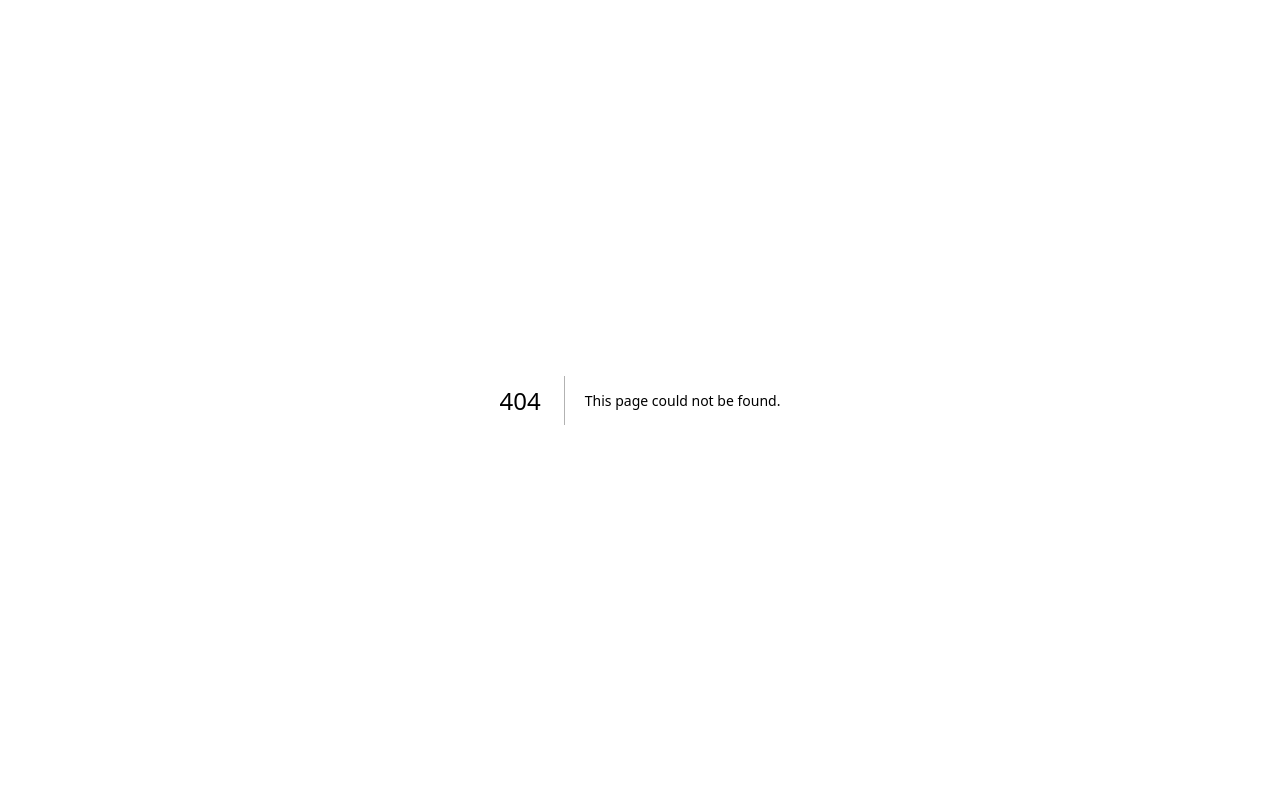
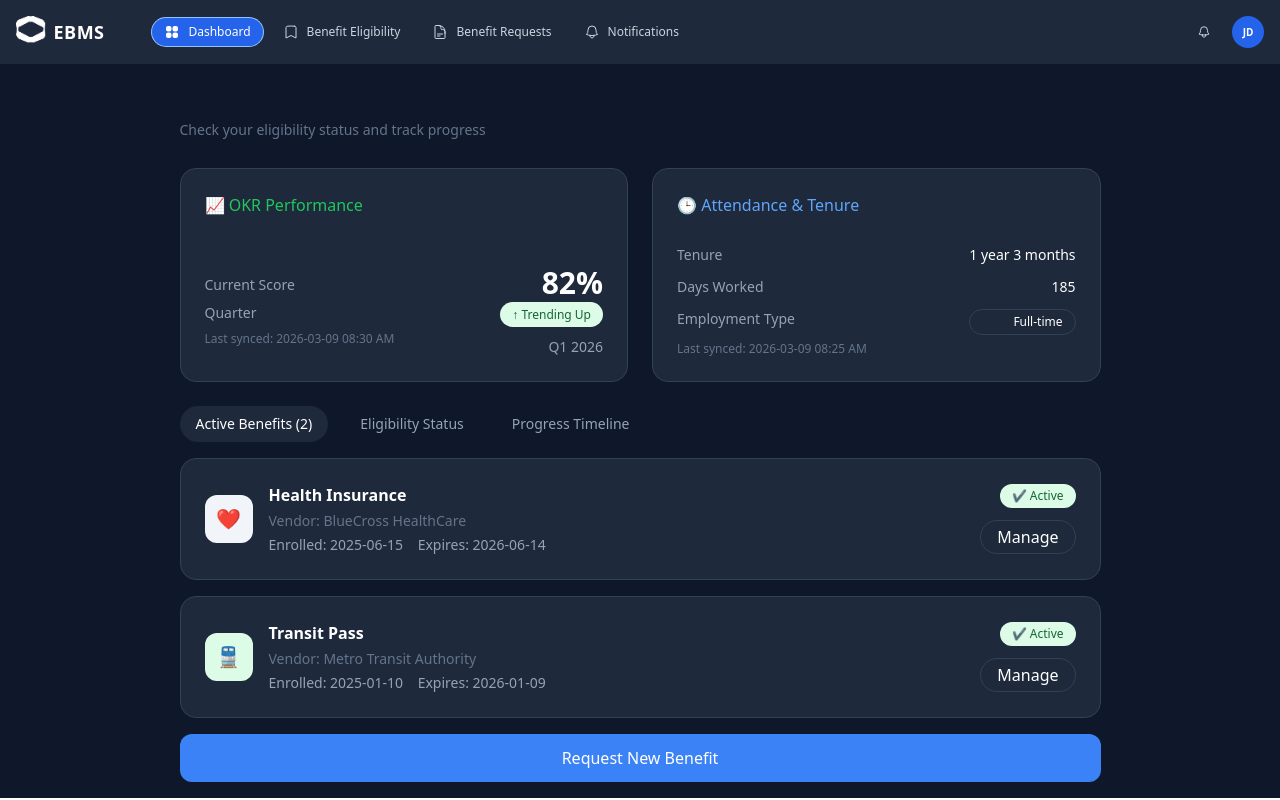
Before and after one commit to pinecone-studio/update, a Next.js app in the folder apps/ebms-web/: page /employee/benefits in a window 1280 px wide. Before the commit this address had no page. Built offline with nearby package versions, Linux system fonts and the light colour scheme.

Commit message:
benefits eligility

```diff
--- /dev/null
+++ b/apps/ebms-web/src/app/employee/benefits/page.tsx
@@ -0,0 +1,143 @@
+import { Header } from "../components/Header";
+
+export default function Home() {
+  return (
+    <div>
+      <Header />
+      <div className="bg-[#0f172A] px-4 py-4 flex flex-col items-center gap-6 text-white">
+        <div className="w-full md:w-[921px] h-16 flex flex-col gap-[4px]">
+          <div className="w-full h-9 flex items-center"></div>
+
+          <div className="w-full h-6">
+            <p className="text-[#64748B] text-sm">
+              Check your eligibility status and track progress
+            </p>
+          </div>
+        </div>
+
+        <div className="flex flex-col md:flex-row gap-6 w-full md:w-[921px]">
+          <div className="bg-[#1E293B] w-full md:w-[448.5px] h-[214px] rounded-2xl border border-[#334155] p-6 flex flex-col justify-between">
+            <div className="flex items-center gap-2 text-[#22C55E] font-medium">
+              📈 OKR Performance
+            </div>
+
+            <div className="flex items-center justify-between">
+              <div>
+                <p className="text-sm text-[#94A3B8]">Current Score</p>
+                <p className="text-[#94A3B8] text-sm mt-2">Quarter</p>
+                <p className="text-xs text-[#64748B] mt-2">
+                  Last synced: 2026-03-09 08:30 AM
+                </p>
+              </div>
+
+              <div className="text-right">
+                <p className="text-3xl font-bold">82%</p>
+                <span className="bg-[#DCFCE7] text-[#166534] text-xs px-3 py-1 rounded-full ml-2">
+                  ↑ Trending Up
+                </span>
+                <p className="text-sm text-[#94A3B8] mt-3">Q1 2026</p>
+              </div>
+            </div>
+          </div>
+
+          <div className="bg-[#1E293B] w-full md:w-[448.5px] h-[214px] rounded-2xl border border-[#334155] p-6 flex flex-col justify-between">
+            <div className="flex items-center gap-2 text-blue-400 font-medium">
+              🕒 Attendance & Tenure
+            </div>
+
+            <div className="flex justify-between text-sm">
+              <div className="text-[#94A3B8] flex flex-col gap-3">
+                <p>Tenure</p>
+                <p>Days Worked</p>
+                <p>Employment Type</p>
+                <p className="text-xs text-[#64748B]">
+                  Last synced: 2026-03-09 08:25 AM
+                </p>
+              </div>
+
+              <div className="text-right flex flex-col gap-3">
+                <p>1 year 3 months</p>
+                <p>185</p>
+                <span className="border border-[#334155] px-3 py-1 rounded-full text-xs">
+                  Full-time
+                </span>
+              </div>
+            </div>
+          </div>
+        </div>
+
+        <div className="flex flex-col gap-4 w-full md:w-[921px]">
+          <div className="flex flex-wrap gap-2 md:gap-4">
+            <div className="bg-[#1E293B] text-white px-4 py-2 rounded-full text-sm">
+              Active Benefits (2)
+            </div>
+            <div className="text-[#94A3B8] px-4 py-2 text-sm">
+              Eligibility Status
+            </div>
+            <div className="text-[#94A3B8] px-4 py-2 text-sm">
+              Progress Timeline
+            </div>
+          </div>
+
+          <div className="flex flex-col md:flex-row md:justify-between md:items-center bg-[#1E293B] border border-[#334155] rounded-2xl p-6 gap-4">
+            <div className="flex gap-4 items-center">
+              <div className="w-12 h-12 bg-[#F1F5F9] rounded-xl flex items-center justify-center text-red-500 text-xl">
+                ❤
+              </div>
+
+              <div className="flex flex-col gap-1">
+                <p className="text-white font-semibold">Health Insurance</p>
+                <p className="text-[#64748B] text-sm">
+                  Vendor: BlueCross HealthCare
+                </p>
+                <p className="text-[#94A3B8] text-sm">
+                  Enrolled: 2025-06-15 &nbsp;&nbsp; Expires: 2026-06-14
+                </p>
+              </div>
+            </div>
+
+            <div className="flex flex-col items-start md:items-end gap-3">
+              <span className="bg-[#DCFCE7] text-[#166534] px-3 py-1 text-xs rounded-full">
+                ✔ Active
+              </span>
+              <button className="border border-[#334155] text-white px-4 py-1 rounded-full w-full md:w-auto">
+                Manage
+              </button>
+            </div>
+          </div>
+
+          <div className="flex flex-col md:flex-row md:justify-between md:items-center bg-[#1E293B] border border-[#334155] rounded-2xl p-6 gap-4">
+            <div className="flex gap-4 items-center">
+              <div className="w-12 h-12 bg-[#DCFCE7] rounded-xl flex items-center justify-center text-green-600 text-xl">
+                🚆
+              </div>
+
+              <div className="flex flex-col gap-1">
+                <p className="text-white font-semibold">Transit Pass</p>
+                <p className="text-[#64748B] text-sm">
+                  Vendor: Metro Transit Authority
+                </p>
+                <p className="text-[#94A3B8] text-sm">
+                  Enrolled: 2025-01-10 &nbsp;&nbsp; Expires: 2026-01-09
+                </p>
+              </div>
+            </div>
+
+            <div className="flex flex-col items-start md:items-end gap-3">
+              <span className="bg-[#DCFCE7] text-[#166534] px-3 py-1 text-xs rounded-full">
+                ✔ Active
+              </span>
+              <button className="border border-[#334155] text-white px-4 py-1 rounded-full w-full md:w-auto">
+                Manage
+              </button>
+            </div>
+          </div>
+
+          <button className="w-full bg-[#3B82F6] hover:bg-[#2563EB] text-white py-3 rounded-xl font-medium">
+            Request New Benefit
+          </button>
+        </div>
+      </div>
+    </div>
+  );
+}
--- a/apps/ebms-web/src/app/employee/components/Header.tsx
+++ b/apps/ebms-web/src/app/employee/components/Header.tsx
@@ -1,22 +1,22 @@
-"use client"
+"use client";
 
-import { useRouter } from "next/navigation"
-import { useState } from "react"
+import { useRouter } from "next/navigation";
+import { useState } from "react";
 
 import {
   HiSquares2X2,
   HiOutlineBookmark,
   HiOutlineDocumentText,
   HiOutlineBell,
-  HiBars3
-} from "react-icons/hi2"
+  HiBars3,
+} from "react-icons/hi2";
 
 export const Header = () => {
-  const [activeTab, setActiveTab] = useState("dashboard")
-  const [menuOpen, setMenuOpen] = useState(false)
-  const router = useRouter()
+  const [activeTab, setActiveTab] = useState("dashboard");
+  const [menuOpen, setMenuOpen] = useState(false);
+  const router = useRouter();
 
-  return(
+  return (
     <header className="w-full bg-[#1E293B] h-[64px] px-4 relative sticky top-0 z-50">
       <div className="h-full flex items-center justify-between gap-4">
         <div className="flex items-center gap-4 md:gap-6">
@@ -42,7 +42,10 @@ export const Header = () => {
                   ? "text-white bg-blue-600 ring-blue-300"
                   : "text-slate-300 ring-transparent hover:ring-blue-300 hover:text-white hover:bg-slate-800"
               }`}
-              onClick={() => setActiveTab("eligibility")}
+              onClick={() => {
+                setActiveTab("eligibility");
+                router.push("/employee/benefits");
+              }}
             >
               <HiOutlineBookmark className="text-base" />
               Benefit Eligibility
@@ -65,8 +68,8 @@ export const Header = () => {
                   : "text-slate-300 ring-transparent hover:ring-blue-300 hover:text-white hover:bg-slate-800"
               }`}
               onClick={() => {
-                setActiveTab("notifications")
-                router.push("/employee/notification")
+                setActiveTab("notifications");
+                router.push("/employee/notification");
               }}
             >
               <HiOutlineBell className="text-base" />
@@ -107,8 +110,8 @@ export const Header = () => {
                 : "text-slate-300 ring-transparent hover:ring-blue-300 hover:text-white hover:bg-slate-800"
             }`}
             onClick={() => {
-              setActiveTab("dashboard")
-              setMenuOpen(false)
+              setActiveTab("dashboard");
+              setMenuOpen(false);
             }}
           >
             <HiSquares2X2 className="text-base" />
@@ -121,8 +124,8 @@ export const Header = () => {
                 : "text-slate-300 ring-transparent hover:ring-blue-300 hover:text-white hover:bg-slate-800"
             }`}
             onClick={() => {
-              setActiveTab("eligibility")
-              setMenuOpen(false)
+              setActiveTab("eligibility");
+              setMenuOpen(false);
             }}
           >
             <HiOutlineBookmark className="text-base" />
@@ -135,8 +138,8 @@ export const Header = () => {
                 : "text-slate-300 ring-transparent hover:ring-blue-300 hover:text-white hover:bg-slate-800"
             }`}
             onClick={() => {
-              setActiveTab("requests")
-              setMenuOpen(false)
+              setActiveTab("requests");
+              setMenuOpen(false);
             }}
           >
             <HiOutlineDocumentText className="text-base" />
@@ -149,9 +152,9 @@ export const Header = () => {
                 : "text-slate-300 ring-transparent hover:ring-blue-300 hover:text-white hover:bg-slate-800"
             }`}
             onClick={() => {
-              setActiveTab("notifications")
-              setMenuOpen(false)
-              router.push("/employee/notification")
+              setActiveTab("notifications");
+              setMenuOpen(false);
+              router.push("/employee/notification");
             }}
           >
             <HiOutlineBell className="text-base" />
@@ -170,5 +173,5 @@ export const Header = () => {
         </nav>
       </div>
     </header>
-  )
-}
+  );
+};
--- a/apps/ebms-web/src/app/employee/page.tsx
+++ b/apps/ebms-web/src/app/employee/page.tsx
@@ -1,11 +1,9 @@
-import { NewRequest } from "./components/benefit_req";
 import { Header } from "./components/Header";
 
 export default function EmployeePage() {
-    return (
-        <div className="w-full h-full bg-[#0f172a]">
-            <Header/>
-            <NewRequest />
-        </div>
-    )
+  return (
+    <div className="w-full h-full bg-[#0f172a]">
+      <Header />
+    </div>
+  );
 }
```
Also changed, not shown: apps/ebms-web/src/app/employee/components/Benifits.tsx (deleted), 1 other file (tests, documents, lock files or other folders).
